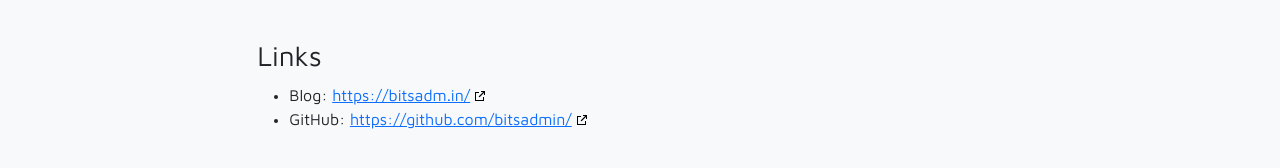
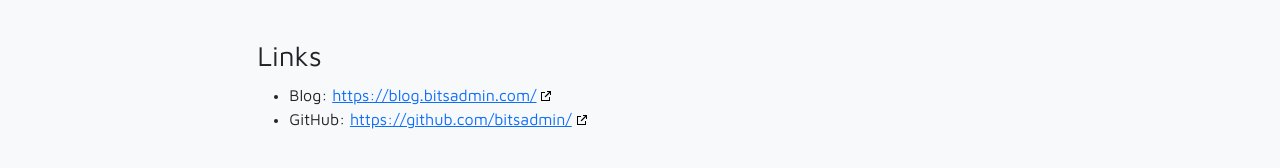
Before and after one commit to bitsadmincom/bitsadmin.com, a Jekyll site: the page built from projects/blog.md, in a window 1280 px wide and 1098 px high. Shown: the part 902-1070 px from the top of the window. Built offline with Jekyll 4.4.1, drawn with Linux system fonts in a browser that asks for light colours.

Commit message:
Updated links to blog

```diff
--- a/_includes/contact.html
+++ b/_includes/contact.html
@@ -17,7 +17,7 @@
             <img src="/assets/images/icons/linkedin.svg" class="me-1 rounded bg-light"> LinkedIn: <a class="link-light" href="https://www.linkedin.com/in/arrishuijgen/">https://www.linkedin.com/in/arrishuijgen/</a>
         </div>
         <div class="col-lg-6 pb-2">
-            <img src="/assets/images/icons/window.svg" class="me-1 rounded bg-light"> Blog: <a class="link-light" href="https://bitsadm.in/">https://bitsadm.in/</a>
+            <img src="/assets/images/icons/window.svg" class="me-1 rounded bg-light"> Blog: <a class="link-light" href="https://blog.bitsadmin.com/">https://blog.bitsadmin.com/</a>
         </div>
     </div>
     <div class="row justify-content-center">
--- a/projects/blog.md
+++ b/projects/blog.md
@@ -7,8 +7,8 @@
 
 An important part of working in the cyber security sector is to give back research and tools to the world wide security community. This is done to give other security researchers new insights in what offensive and defensive techniques are available, use those and become better attackers and defenders. I am doing this through my blog and GitHub.
 
-![bitsadm.in blog](/assets/images/blog.png "bitsadm.in blog"){:class="img-fluid"}
+![BITSADMIN blog](/assets/images/blog.png "BITSADMIN blog"){:class="img-fluid"}
 
 ### Links
-- Blog: [https://bitsadm.in/](https://bitsadm.in/){:target="_blank"}
+- Blog: [https://blog.bitsadmin.com/](https://blog.bitsadmin.com/){:target="_blank"}
 - GitHub: [https://github.com/bitsadmin/](https://github.com/bitsadmin/){:target="_blank"}
```
